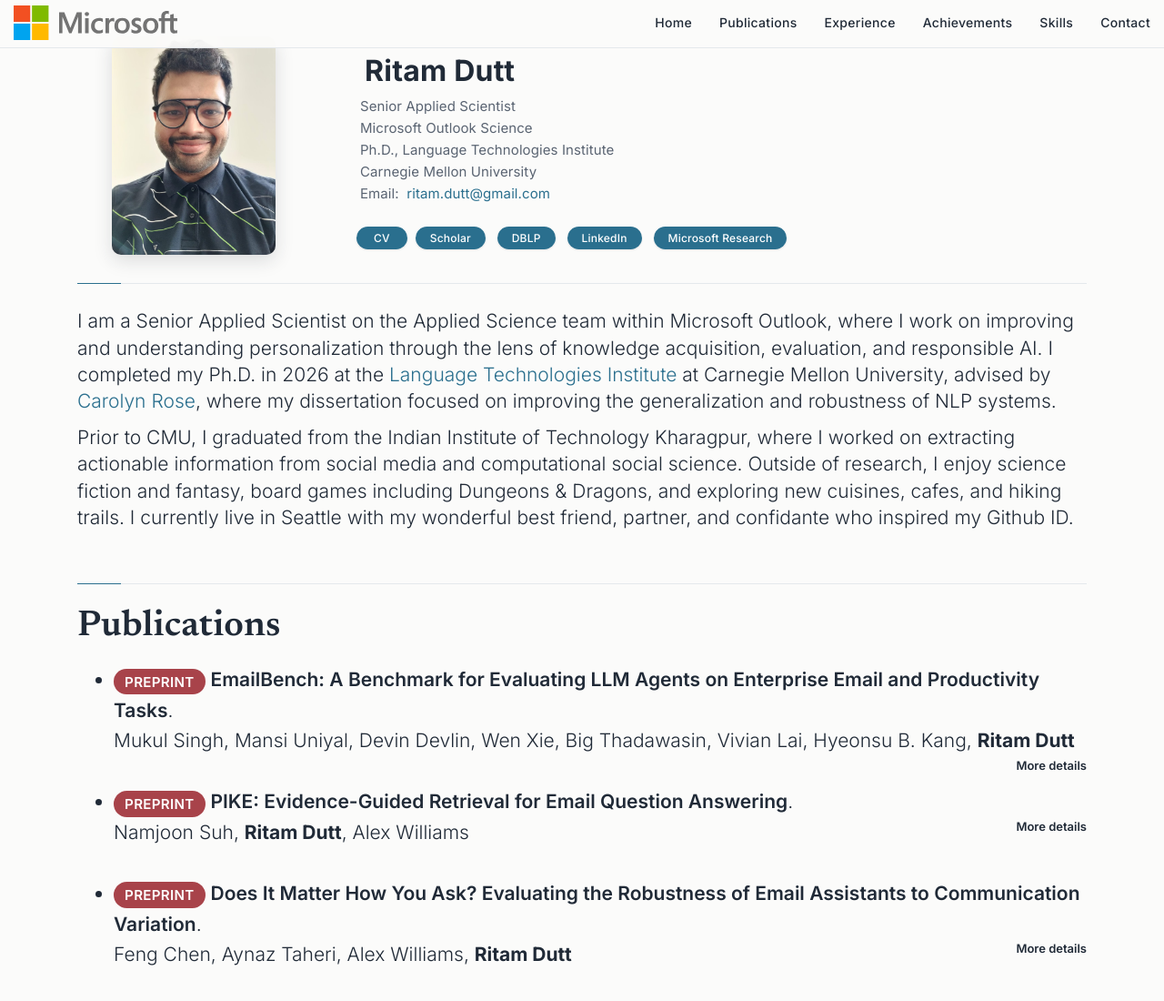
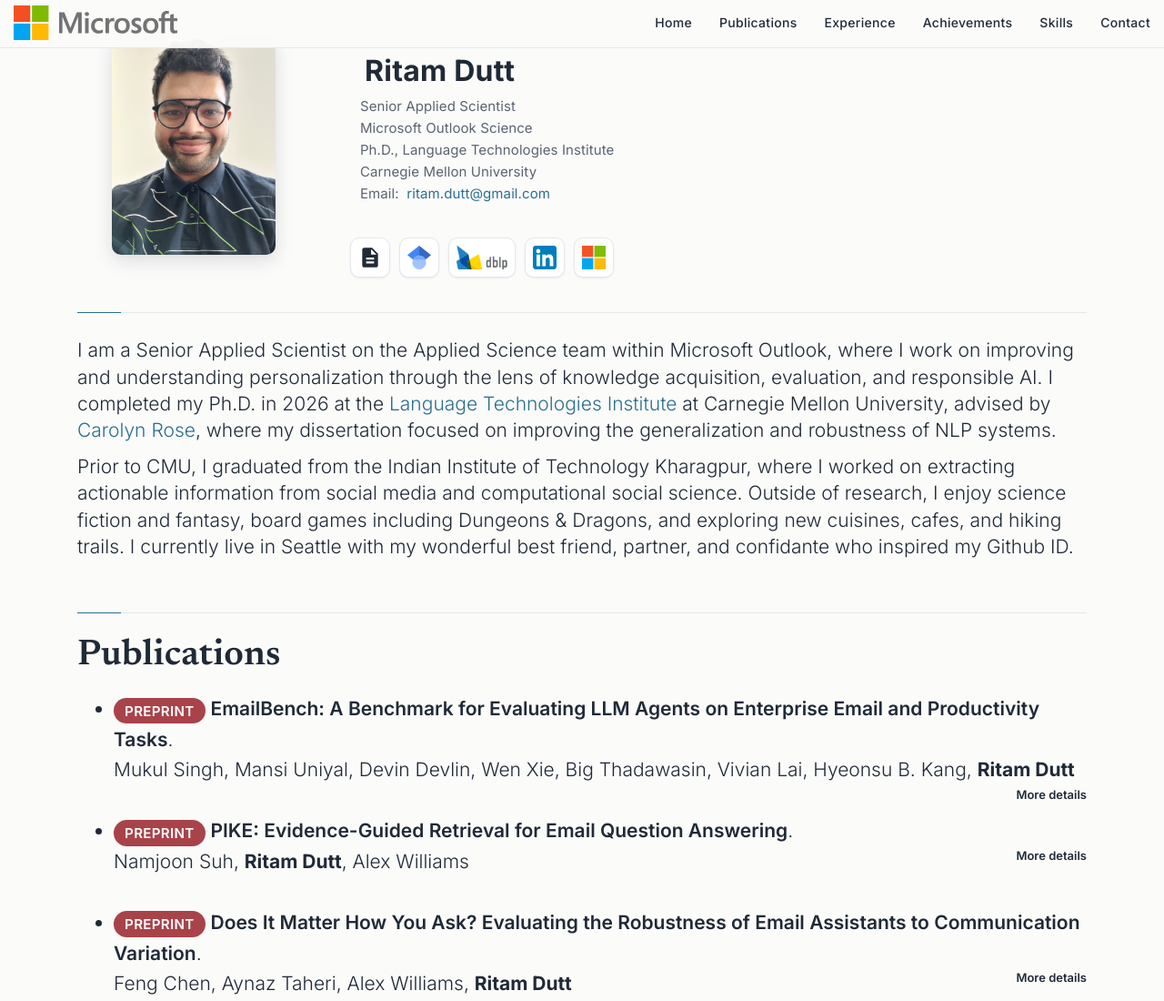
Before and after one commit to ShoRit/ShoRit.github.io, a plain HTML site: page index.html in a window 1280 px wide. Shown: the top 1100 px of the page at 91% size. Drawn offline with Linux system fonts and the light colour scheme.

Commit message:
Use real logo icons for profile links (CV, Scholar, DBLP, LinkedIn, MSR)
Co-Authored-By: Claude Sonnet 5.5 <noreply@anthropic.com>

```diff
--- a/css/custom.css
+++ b/css/custom.css
@@ -383,3 +383,10 @@ ul.timeline .tl-line { color: var(--ink-soft); font-size: 14px; }
 }
 
 ul.timeline > li > .tl-nologo { flex: 0 0 110px; width: 110px; height: 80px; background: var(--paper); position: relative; }
+
+/* Profile link icons */
+.icon-links { display: flex; flex-wrap: wrap; gap: 10px; margin: 12px 0 0 15px; }
+.icon-links .icon-link { display: inline-flex; align-items: center; justify-content: center; min-width: 44px; height: 44px; padding: 0 8px; background: #fff; border: 1px solid var(--hairline); border-radius: 10px; box-shadow: 0 1px 2px rgba(32, 42, 55, 0.08); transition: border-color 0.15s ease, box-shadow 0.15s ease, transform 0.1s ease; }
+.icon-links .icon-link:hover, .icon-links .icon-link:focus { border: 1px solid var(--accent); box-shadow: 0 3px 8px rgba(32, 42, 55, 0.15); transform: translateY(-1px); }
+.icon-links .icon-link svg, .icon-links .icon-link img { height: 26px; width: auto; max-width: 56px; display: block; }
+@media (max-width: 767px) { .icon-links { justify-content: center; margin-left: 0; } }
--- a/index.html
+++ b/index.html
@@ -127,11 +127,13 @@
                 -->
             </script><br/>
             <br>
-            &nbsp; &nbsp; &nbsp;<a target="_blank" href="ritamdutt_resume.pdf" class="btn-sm btn-primary"> CV </a>
-            &nbsp; <a target="_blank" href="https://scholar.google.com/citations?user=iCZtiOsAAAAJ&hl=en&oi=ao" class="btn-sm btn-primary" >Scholar</a>
-            &nbsp; <a target="_blank" href="https://dblp.uni-trier.de/pers/hd/d/Dutt:Ritam" class="btn-sm btn-primary" >DBLP</a>
-            &nbsp; <a target="_blank" href="https://www.linkedin.com/in/ritam-dutt-18980021/" class="btn-sm btn-primary" >LinkedIn</a>
-            &nbsp; <a target="_blank" href="https://www.microsoft.com/en-us/research/people/ritamdutt/" class="btn-sm btn-primary" >Microsoft Research</a>
+            <div class="icon-links">
+                <a target="_blank" rel="noopener" class="icon-link" href="ritamdutt_resume.pdf" title="CV" aria-label="CV"><svg viewBox="0 0 24 24"><path fill="#202a37" d="M14 2H6c-1.1 0-2 .9-2 2v16c0 1.1.89 2 1.99 2H18c1.1 0 2-.9 2-2V8l-6-6zm2 16H8v-2h8v2zm0-4H8v-2h8v2zm-3-5V3.5L18.5 9H13z"/></svg></a>
+                <a target="_blank" rel="noopener" class="icon-link" href="https://scholar.google.com/citations?user=iCZtiOsAAAAJ&hl=en&oi=ao" title="Google Scholar" aria-label="Google Scholar"><img src="images/logos/google-scholar.svg" alt="Google Scholar"></a>
+                <a target="_blank" rel="noopener" class="icon-link" href="https://dblp.uni-trier.de/pers/hd/d/Dutt:Ritam" title="DBLP" aria-label="DBLP"><img src="images/logos/dblp.png" alt="DBLP"></a>
+                <a target="_blank" rel="noopener" class="icon-link" href="https://www.linkedin.com/in/ritam-dutt-18980021/" title="LinkedIn" aria-label="LinkedIn"><img src="images/logos/linkedin.svg" alt="LinkedIn"></a>
+                <a target="_blank" rel="noopener" class="icon-link" href="https://www.microsoft.com/en-us/research/people/ritamdutt/" title="Microsoft Research" aria-label="Microsoft Research"><img src="images/logos/microsoft-icon.svg" alt="Microsoft Research"></a>
+            </div>
             <!-- &nbsp; <a target="_blank" href="https://www.linkedin.com/in/ritam-dutt-18980021/" class="btn-sm btn-primary" >Github</a>
                 -->
 
```
Also changed, not shown: images/logos/dblp.png (added), images/logos/google-scholar.svg (added), images/logos/linkedin.svg (added), images/logos/microsoft-icon.svg (added).
